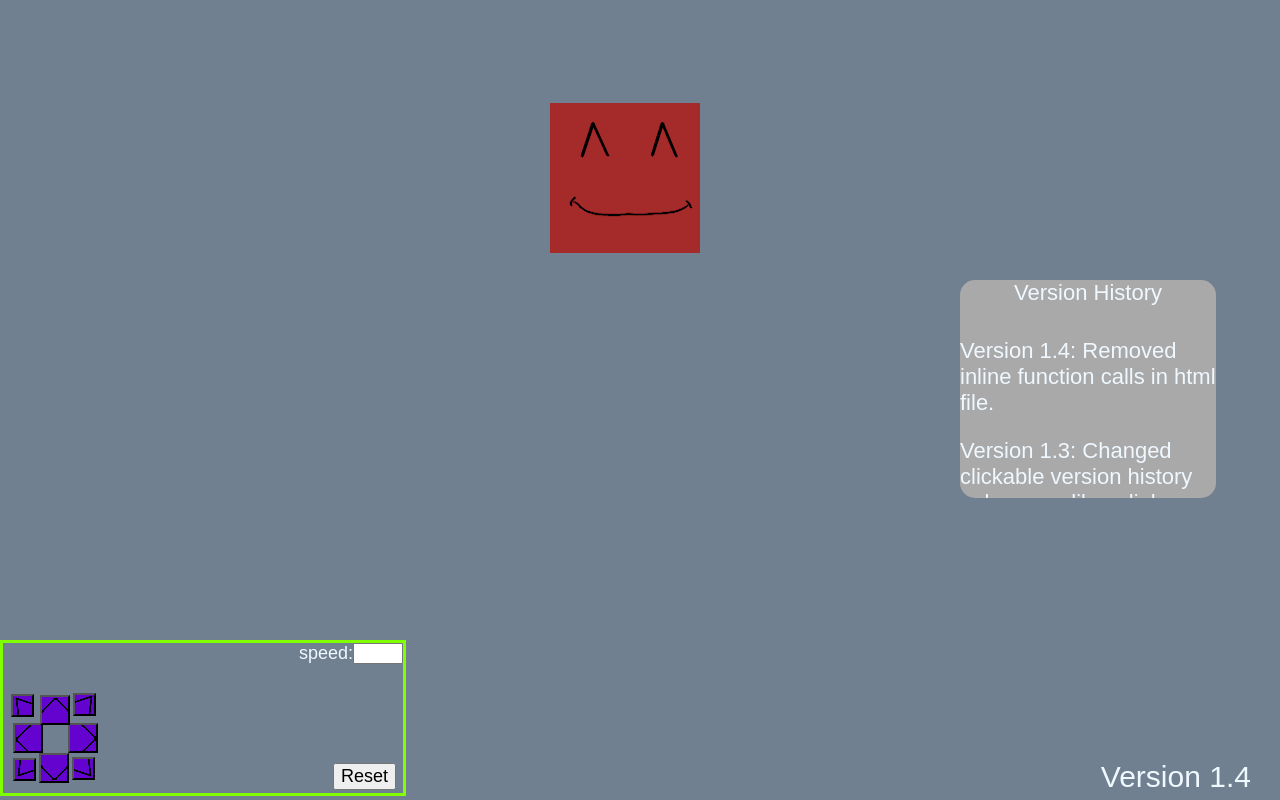
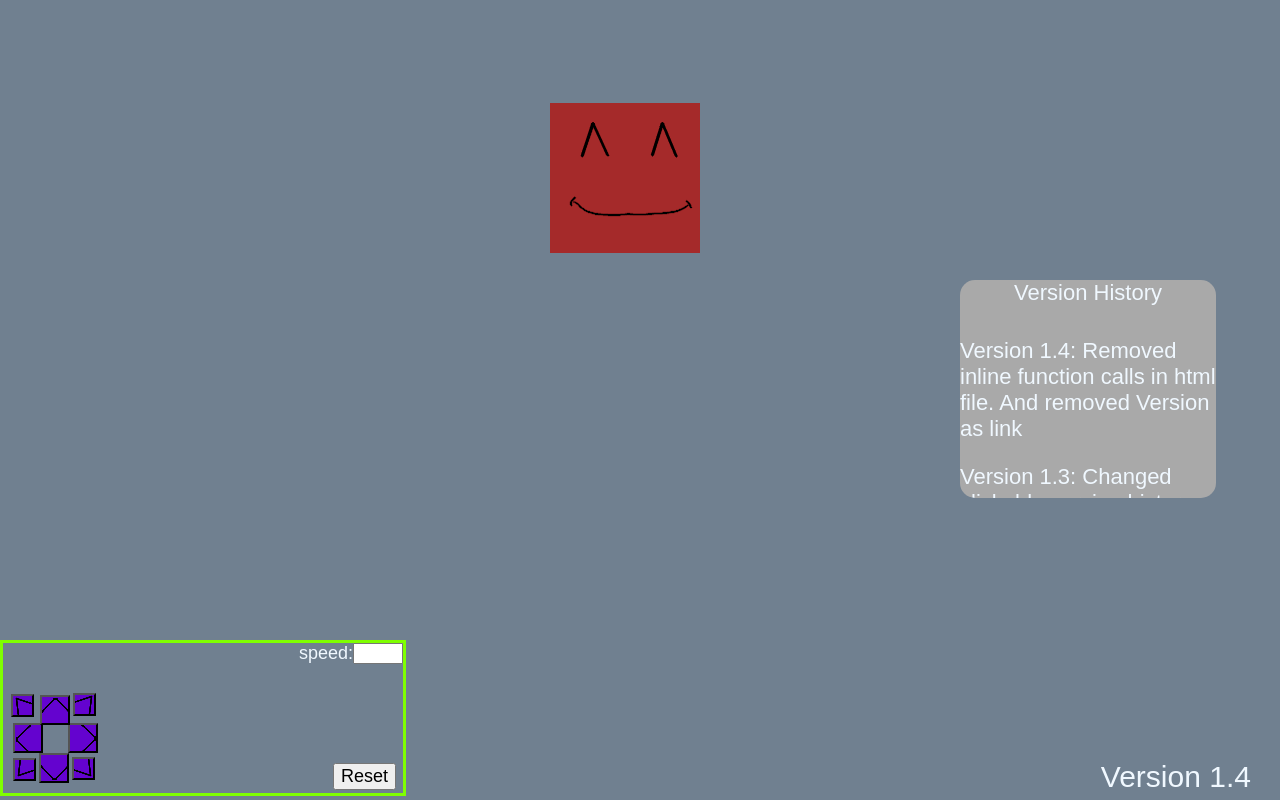
Before and after one commit to Serge-X/boxControl, a website: page dist/index.html in a window 1280 px wide. Both pictures are taken after a click on the element "Version 1.4". Drawn offline with Linux system fonts and the light colour scheme.

Commit message:
Version history changes

```diff
--- a/dist/index.html
+++ b/dist/index.html
@@ -21,7 +21,7 @@
         </div>
         <div id="versionHistory">
             <p id="versionTitle">Version History</p>
-            <p>Version 1.4: Removed inline function calls in html file.</p>
+            <p>Version 1.4: Removed inline function calls in html file. And removed Version as link</p>
             <p>Version 1.3: Changed clickable version history to be more like a link</p>
             <p>Version 1.2: Added responsive design and increased text time</p>
             <p>Version 1.1: Added Version history box</p>
```
